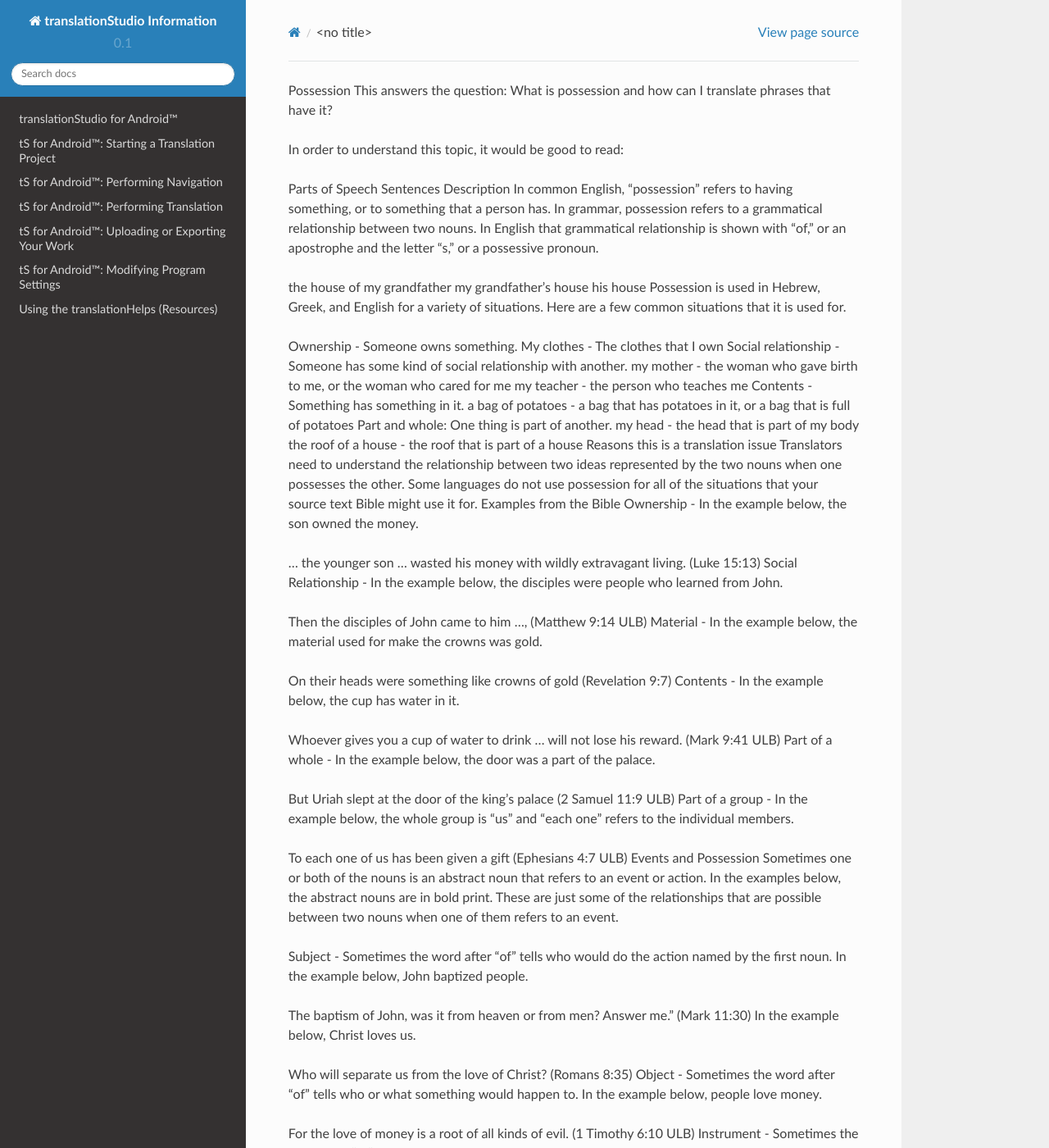
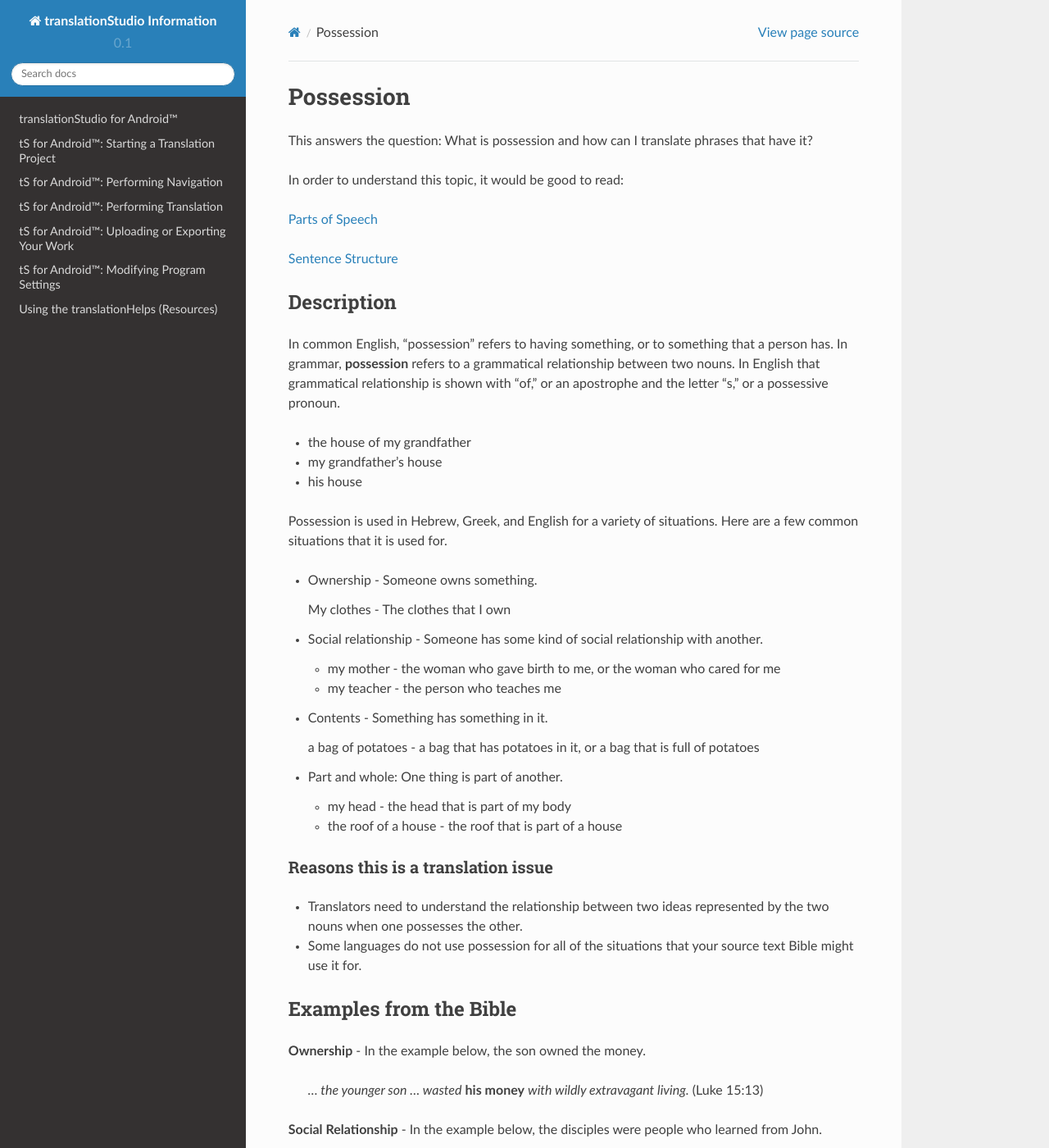
Before and after one commit to unfoldingWord-dev/translationStudio-Info, a Sphinx documentation site: the page built from docs/Possession.rst, in a window 1280 px wide and 1400 px high. Shown: the whole window at 82% size. Built offline with Sphinx 7.4.7 and the Read the Docs theme 2.0.0, drawn with Linux system fonts in a browser that asks for light colours; pages that are not in the unit, such as notebooks, are missing from menus; some of the changed text lies outside the part shown.

Commit message:
Update Possession.rst

```diff
--- a/docs/Possession.rst
+++ b/docs/Possession.rst
@@ -1,69 +1,109 @@
 Possession
+==========
+
 This answers the question: What is possession and how can I translate phrases that have it?
 
 In order to understand this topic, it would be good to read:
 
-Parts of Speech
-Sentences
+`Parts of Speech <https://github.com/unfoldingWord-dev/translationStudio-Info/blob/master/docs/PartsOfSpeech.rst>`_
+
+`Sentence Structure <https://github.com/unfoldingWord-dev/translationStudio-Info/blob/master/docs/SentenceStructure.rst>`_
+
 Description
-In common English, "possession" refers to having something, or to something that a person has. In grammar, possession refers to a grammatical relationship between two nouns. In English that grammatical relationship is shown with "of," or an apostrophe and the letter "s," or a possessive pronoun.
+-----------
 
-the house of my grandfather
-my grandfather's house
-his house
+In common English, "possession" refers to having something, or to something that a person has. In grammar, **possession** refers to a grammatical relationship between two nouns. In English that grammatical relationship is shown with "of," or an apostrophe and the letter "s," or a possessive pronoun.
+
+* the house of my grandfather
+
+* my grandfather's house
+
+* his house
+
 Possession is used in Hebrew, Greek, and English for a variety of situations. Here are a few common situations that it is used for.
 
-Ownership - Someone owns something.
-My clothes - The clothes that I own
-Social relationship - Someone has some kind of social relationship with another.
-my mother - the woman who gave birth to me, or the woman who cared for me
-my teacher - the person who teaches me
-Contents - Something has something in it.
-a bag of potatoes - a bag that has potatoes in it, or a bag that is full of potatoes
-Part and whole: One thing is part of another.
-my head - the head that is part of my body
-the roof of a house - the roof that is part of a house
+* Ownership - Someone owns something.
+
+  My clothes - The clothes that I own
+
+* Social relationship - Someone has some kind of social relationship with another.
+
+  * my mother - the woman who gave birth to me, or the woman who cared for me
+
+  * my teacher - the person who teaches me
+
+* Contents - Something has something in it.
+
+  a bag of potatoes - a bag that has potatoes in it, or a bag that is full of potatoes
+
+* Part and whole: One thing is part of another.
+
+  * my head - the head that is part of my body
+
+  * the roof of a house - the roof that is part of a house
+
 Reasons this is a translation issue
-Translators need to understand the relationship between two ideas represented by the two nouns when one possesses the other.
-Some languages do not use possession for all of the situations that your source text Bible might use it for.
+^^^^^^^^^^^^^^^^^^^^^^^^^^^^^^^^^^^
+
+* Translators need to understand the relationship between two ideas represented by the two nouns when one possesses the other.
+
+* Some languages do not use possession for all of the situations that your source text Bible might use it for.
+
 Examples from the Bible
-Ownership - In the example below, the son owned the money.
+-----------------------
 
-… the younger son … wasted his money with wildly extravagant living. (Luke 15:13)
-Social Relationship - In the example below, the disciples were people who learned from John.
+**Ownership** - In the example below, the son owned the money.
 
-Then the disciples of John came to him …, (Matthew 9:14 ULB)
-Material - In the example below, the material used for make the crowns was gold.
+  *… the younger son … wasted* **his money** *with wildly extravagant living.* (Luke 15:13)
 
-On their heads were something like crowns of gold (Revelation 9:7)
-Contents - In the example below, the cup has water in it.
+**Social Relationship** - In the example below, the disciples were people who learned from John.
 
-Whoever gives you a cup of water to drink … will not lose his reward. (Mark 9:41 ULB)
-Part of a whole - In the example below, the door was a part of the palace.
+  *Then* **the disciples of John** *came to him …,* (Matthew 9:14 ULB)
 
-But Uriah slept at the door of the king's palace (2 Samuel 11:9 ULB)
-Part of a group - In the example below, the whole group is "us" and "each one" refers to the individual members.
+**Material** - In the example below, the material used to make the crowns was gold.
 
-To each one of us has been given a gift (Ephesians 4:7 ULB)
+  *On their heads were something like* **crowns of gold** (Revelation 9:7)
+
+**Contents** - In the example below, the cup has water in it.
+
+  *Whoever gives you* **a cup of water** *to drink … will not lose his reward.* (Mark 9:41 ULB)
+
+**Part of a whole** - In the example below, the door was a part of the palace.
+
+  *But Uriah slept at* **the door of the king's palace** (2 Samuel 11:9 ULB)
+
+**Part of a group** - In the example below, the whole group is "us" and "each one" refers to the individual members.
+
+  *To* **each one of us** *has been given a gift* (Ephesians 4:7 ULB)
+
 Events and Possession
-Sometimes one or both of the nouns is an abstract noun that refers to an event or action. In the examples below, the abstract nouns are in bold print. These are just some of the relationships that are possible between two nouns when one of them refers to an event.
+^^^^^^^^^^^^^^^^^^^^^
 
-Subject - Sometimes the word after "of" tells who would do the action named by the first noun. In the example below, John baptized people.
+Sometimes one or both of the nouns is an abstract noun that refers to an event or action. In the examples below, the abstract nouns are in bold type. These are just some of the relationships that are possible between two nouns when one of them refers to an event.
 
-The baptism of John, was it from heaven or from men? Answer me." (Mark 11:30)
+**Subject** - Sometimes the word after "of" tells who would do the action named by the first noun. In the example below, John baptized people.
+
+  The `baptism of John <abc>`_, was it from heaven or from men? Answer me." (Mark 11:30)
+
 In the example below, Christ loves us.
 
-Who will separate us from the love of Christ? (Romans 8:35)
-Object - Sometimes the word after "of" tells who or what something would happen to. In the example below, people love money.
+  Who will separate us from the love of Christ? (Romans 8:35)
 
-For the love of money is a root of all kinds of evil. (1 Timothy 6:10 ULB)
-Instrument - Sometimes the word after "of" tells how something would happen. In the example below, God would punish people by sending enemies to attack them with swords.
+**Object** - Sometimes the word after "of" tells who or what something would happen to. In the example below, people love money.
 
-then be afraid of the sword, because wrath brings the punishment of the sword (Job 19:29 ULB)
-Representation - In the example below, John was baptizing people who were repenting of their sins. They were being baptized to show that they were repenting. Their baptism represented their repentance.
+  For the love of money is a root of all kinds of evil. (1 Timothy 6:10 ULB)
 
-As John came, he was baptizing in the wilderness and was preaching a baptism of repentance for the forgiveness of sins. (Mark 1:4 ULB)
+**Instrument** - Sometimes the word after "of" tells how something would happen. In the example below, God would punish people by sending enemies to attack them with swords.
+
+  then be afraid of the sword, because wrath brings the punishment of the sword (Job 19:29 ULB)
+
+**Representation** - In the example below, John was baptizing people who were repenting of their sins. They were being baptized to show that they were repenting. Their baptism represented their repentance.
+
+  As John came, he was baptizing in the wilderness and was preaching a baptism of repentance for the forgiveness of sins. (Mark 1:4 ULB)
+
 Strategies for learning what the relationship is between the two nouns
+^^^^^^^^^^^^^^^^^^^^^^^^^^^^^^^^^^^^^^^^^^^^^^^^^^^^^^^^^^^^^^^^^^^^^^
+
 Read the surrounding verses to see if they help you to understand the relationship between the two nouns.
 Read the verse in the UDB. Sometimes it shows the relationship clearly.
 See what the notes say about it.
```
